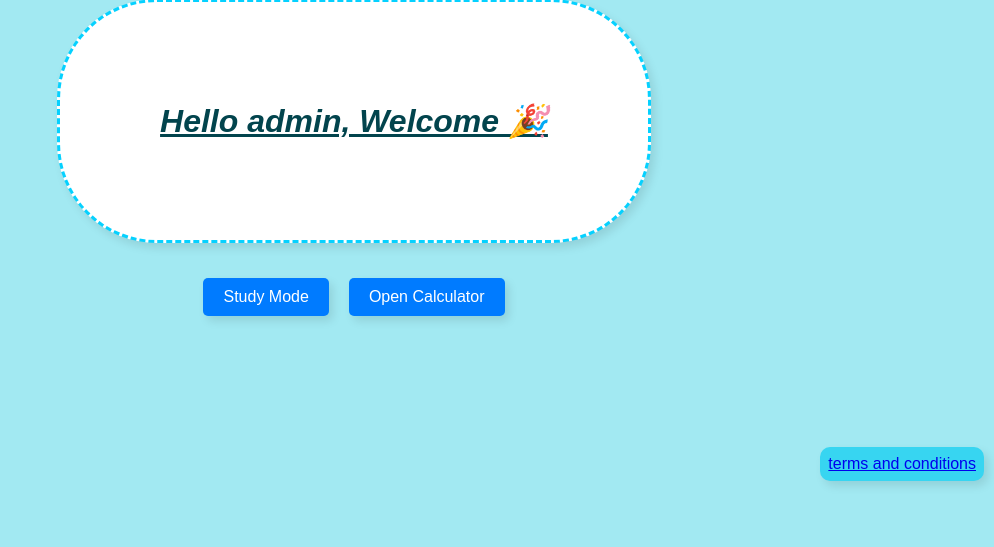
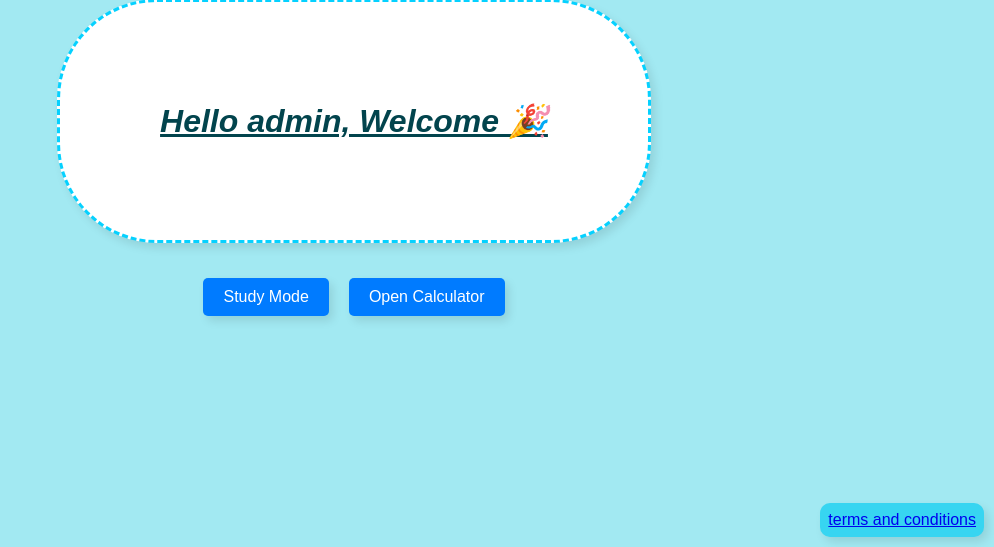
Before and after one commit to kiran18072009-ai/my-flask-app, a Flask app: page /dashboard in a window 1280 px wide. Shown: the part 253-800 px from the top of the page, without its empty margins (286-1280 px from the left). Run offline with Flask 3, Linux system fonts and the light colour scheme.

Commit message:
Update dashboard.html

```diff
--- a/templates/dashboard.html
+++ b/templates/dashboard.html
@@ -69,7 +69,7 @@
 
         .logout-link { position: absolute; right: 10px; top: 10px; }
         .settings-link { position: absolute; left: 10px; top: 10px; }
-        .tand-c {position: absolute;right: 10px; top: 700px;}
+        .tand-c {position: absolute; right: 10px; bottom: 10px;}
     </style>
 </head>
 <body>
```
